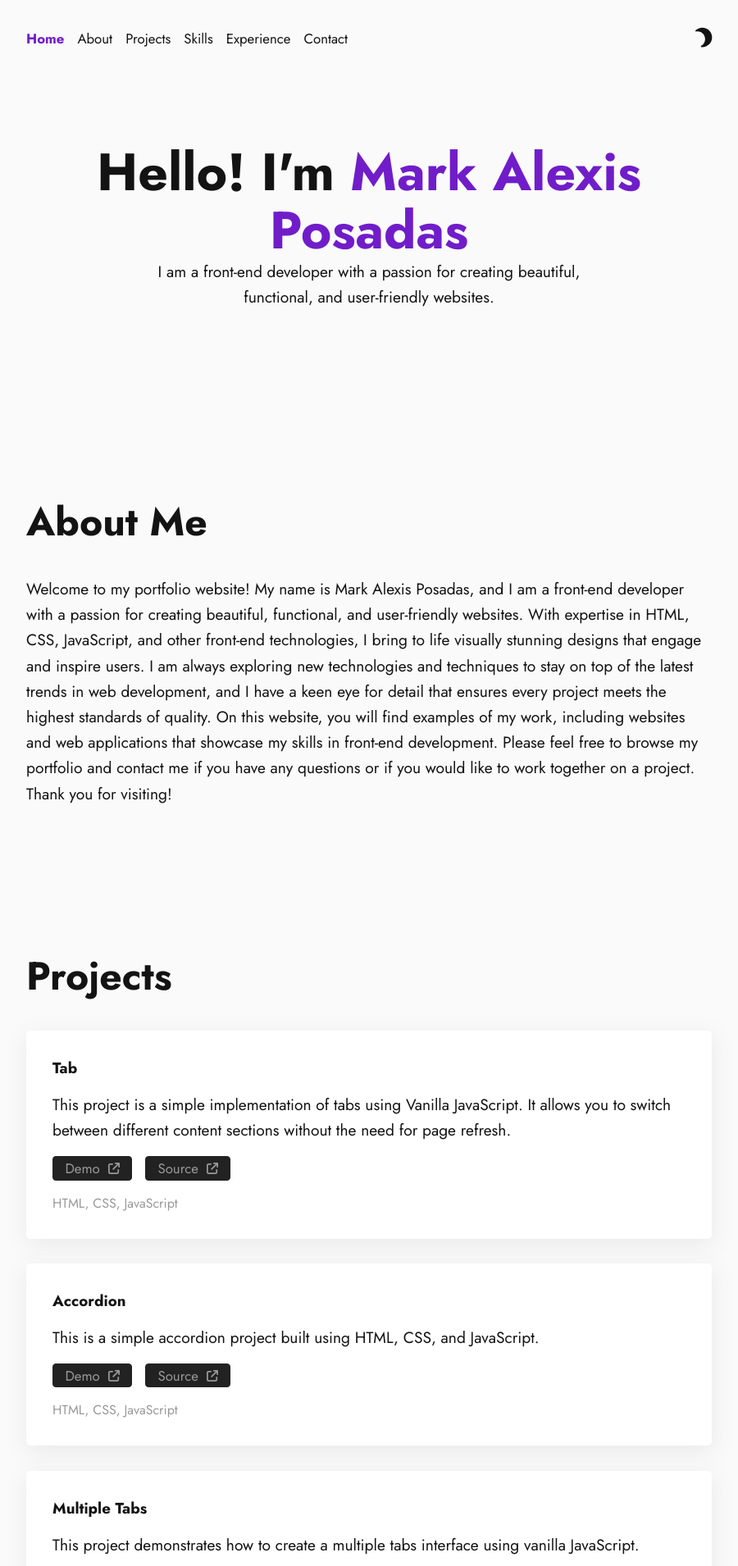
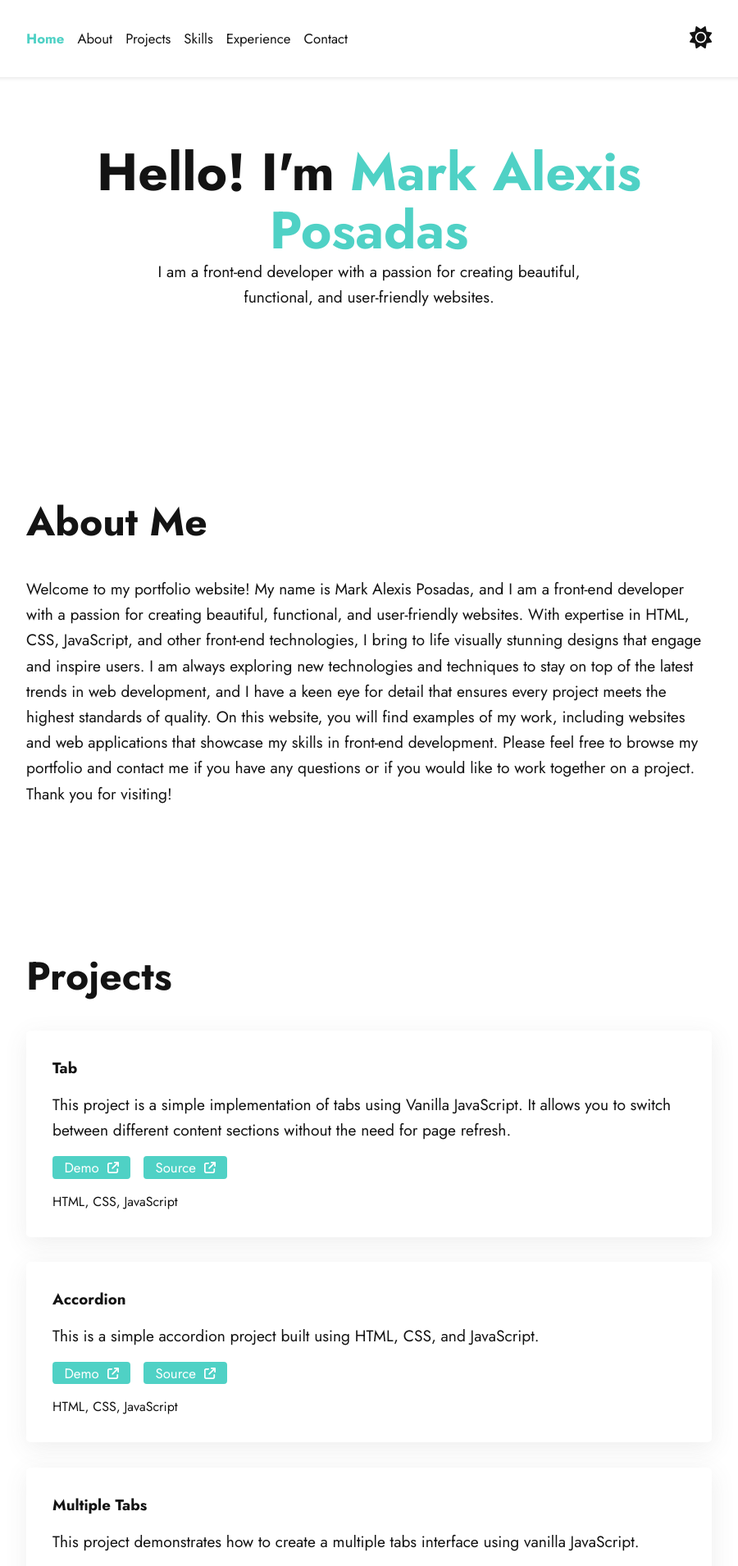
Before and after one commit to Mark-Alexis-Posadas/react-portfolio, a React (Vite) app: page / in a window 1280 px wide. Shown: the top 1910 px of the page at 82% size, without its empty margins (190-1090 px from the left). Built offline with nearby package versions, Linux system fonts and the light colour scheme.

Commit message:
refactor theme

```diff
--- a/src/Layout.jsx
+++ b/src/Layout.jsx
@@ -13,29 +13,23 @@ import Footer from "./Footer";
 import { ThemeContainer } from "./styles/ThemeContainer.style";
 
 const lightTheme = {
-  body: "#fafafa",
-  primaryColor: "#701dc9",
+  primary: "#ffffff",
   textColor: "#131313",
-  secondaryColor: "#fff",
-  tags: "#999",
-  input: "#fff",
-  btn: "#222",
+  activeColor: "#4fd1c5",
+  cardBgColor: "#ffffff",
+  formBgColor: "#fafafa",
 };
 
 const darkTheme = {
-  body: "#131313",
-  primaryColor: "#701dc9",
-  textColor: "#fff",
-  secondaryColor: "#263236",
-  tags: "#fff",
-  input: "#263238",
-  btn: "#701dc9",
+  primary: "#2b3945",
+  textColor: "#ffffff",
+  activeColor: "#4fd1c5",
+  cardBgColor: "#263236",
+  formBgColor: "#263236",
 };
 
 const Layout = () => {
   const [theme, setTheme] = useState(localStorage.getItem("theme") || "light");
-
-  // const [theme, setTheme] = useState("light");
   const isDarkTheme = theme === "dark";
   const newTheme = isDarkTheme ? "light" : "dark";
 
@@ -48,7 +42,6 @@ const Layout = () => {
     <ThemeProvider theme={isDarkTheme ? darkTheme : lightTheme}>
       <ThemeContainer>
         <GlobalStyle />
-
         <Navbar toggleMainTheme={toggleMainTheme} />
         <Header />
         <About />
--- a/src/Navbar.jsx
+++ b/src/Navbar.jsx
@@ -11,12 +11,6 @@ import { faMoon, faSun } from "@fortawesome/free-solid-svg-icons";
 import { Link } from "react-scroll";
 
 import navbarApi from "./api/navbarApi";
-
-const initialState = {
-  isDarkTheme: false,
-  isMenuOpen: false,
-  isToggled: false,
-};
 
 function reducer(state, action) {
   switch (action.type) {
@@ -66,10 +60,10 @@ export default function Navbar({ toggleMainTheme }) {
             return (
               <li key={index} className="nav-items">
                 <Link
-                  to={path} // the path should be the id of the section you want to scroll to
-                  smooth={true} // set smooth scrolling behavior
-                  duration={500} // set the duration of the scroll animation
-                  offset={-70} // adjust the scroll offset as needed
+                  to={path}
+                  smooth={true}
+                  duration={500}
+                  offset={-70}
                   className="nav-links"
                   activeClass="active"
                   spy={true}
@@ -82,7 +76,7 @@ export default function Navbar({ toggleMainTheme }) {
           <li className="nav-items">
             <FontAwesomeIcon
               onClick={toggleTheme}
-              icon={state.isDarkTheme ? faSun : faMoon}
+              icon={state.isDarkTheme ? faMoon : faSun}
               style={{ fontSize: "1.7rem", cursor: "pointer" }}
               className="fa-rotate-180"
             />
--- a/src/styles/Contact/Contact.style.js
+++ b/src/styles/Contact/Contact.style.js
@@ -16,8 +16,8 @@ export const ContactSection = styled.section`
       }
     }
     input[type="submit"] {
-      background-color: ${(props) => props.theme.btn};
-      color: ${(props) => props.theme.tags};
+      background-color: ${(props) => props.theme.activeColor};
+      color: ${(props) => props.theme.primary};
       border: none;
       outline: none;
       padding: 1rem;
--- a/src/styles/Header/Header.style.js
+++ b/src/styles/Header/Header.style.js
@@ -12,7 +12,7 @@ export const HeaderContainer = styled.header`
       color: ${(props) => props.theme.textColor};
 
       span {
-        color: ${(props) => props.theme.primaryColor};
+        color: ${(props) => props.theme.activeColor};
       }
     }
 
--- a/src/styles/Main/Main.style.js
+++ b/src/styles/Main/Main.style.js
@@ -1,5 +1,5 @@
 import styled from "styled-components";
 
 export const MainTheme = styled.div`
-  background-color: ${(props) => props.theme.body};
+  background-color: ${(props) => props.theme.primary};
 `;
--- a/src/styles/Navbar/Navbar.style.js
+++ b/src/styles/Navbar/Navbar.style.js
@@ -2,7 +2,8 @@ import styled from "styled-components";
 
 export const NavBar = styled.nav`
   &.navbar {
-    background-color: ${(props) => props.theme.body};
+    background-color: ${(props) => props.theme.primary};
+    box-shadow: 0 2px 5px rgba(0, 0, 0, 0.01), 0 2px 5px rgba(0, 0, 0, 0.08);
     display: flex;
     align-items: center;
     justify-content: end;
@@ -22,8 +23,8 @@ export const NavBar = styled.nav`
         font-weight: 400;
         cursor: pointer;
         &.active {
-          color: ${(props) => props.theme.primaryColor};
           font-weight: 700;
+          color: ${(props) => props.theme.activeColor};
         }
       }
 
@@ -89,7 +90,7 @@ export const BurgerIcon = styled.div`
     left: 0;
     width: 100%;
     height: 3px;
-    background-color: ${(props) => props.theme.primaryColor};
+    background-color: ${(props) => props.theme.textColor};
     transition: transform 0.2s ease-out;
   }
 
--- a/src/styles/Projects/Projects.style.js
+++ b/src/styles/Projects/Projects.style.js
@@ -12,7 +12,6 @@ export const ProjectsSection = styled.section`
     display: flex;
     align-items: center;
     li {
-      color: ${(props) => props.theme.tags};
       margin-right: 1rem;
     }
   }
@@ -26,9 +25,9 @@ export const ProjectsSection = styled.section`
   }
 
   a {
-    background-color: ${(props) => props.theme.btn};
-    color: ${(props) => props.theme.tags};
-    border: 1px solid #222;
+    background-color: ${(props) => props.theme.activeColor};
+    border: none;
+    color: ${(props) => props.theme.primary};
     padding: 0.1rem 0.9rem;
     border-radius: 4px;
     display: flex;
--- a/src/styles/Skills/Skills.style.js
+++ b/src/styles/Skills/Skills.style.js
@@ -10,20 +10,8 @@ export const SkillsSection = styled.section`
       align-items: center;
       justify-content: center;
 
-      /* &:nth-child(11) {
-        svg {
-          color: #61dbfb;
-        }
-      }
-
-      &:nth-child(12) {
-        svg {
-          color: #61dbfb;
-        }
-      } */
-
       &:hover {
-        background-color: rgb(112, 29, 201);
+        background-color: rgb(79, 209, 197);
         svg,
         span {
           color: #fff;
@@ -34,7 +22,7 @@ export const SkillsSection = styled.section`
         color: ${(props) => props.theme.textColor};
       }
       span {
-        color: ${(props) => props.theme.tags};
+        color: ${(props) => props.theme.textColor};
       }
     }
 
--- a/src/styles/ThemeContainer.style.js
+++ b/src/styles/ThemeContainer.style.js
@@ -1,6 +1,6 @@
 import styled from "styled-components";
 
 export const ThemeContainer = styled.div`
-  background-color: ${(props) => props.theme.body};
+  background-color: ${(props) => props.theme.primary};
   transition: all 0.25s ease;
 `;
--- a/src/styles/createGlobalStyle.js
+++ b/src/styles/createGlobalStyle.js
@@ -27,9 +27,9 @@ export const Paragraph = styled.p`
 `;
 
 export const FormInput = styled.input`
-  background-color: ${(props) => props.theme.input};
   padding: 1rem;
   border: none;
+  background-color: ${(props) => props.theme.formBgColor};
   &::placeholder {
     font-family: Jost, sans-serif;
     font-size: 1rem;
@@ -37,15 +37,20 @@ export const FormInput = styled.input`
 `;
 
 export const FormTextArea = styled.textarea`
-  background-color: ${(props) => props.theme.input};
+  background-color: ${(props) => props.theme.formBgColor};
 `;
 
 export const Card = styled.article`
-  background-color: ${(props) => props.theme.secondaryColor};
+  background-color: ${(props) => props.theme.cardBgColor};
   box-shadow: rgba(90, 90, 90, 0.1) 1px 7px 29px 0px;
   padding: 2rem;
   margin-bottom: 1.9rem;
   border-radius: 5px;
+  ul {
+    li {
+      color: ${(props) => props.theme.textColor};
+    }
+  }
 `;
 
 const GlobalStyle = createGlobalStyle`
@@ -60,9 +65,7 @@ const GlobalStyle = createGlobalStyle`
     font-family: "Jost", sans-serif;
     height: 100%
   }
-  /* html, body, #root, #root>div {
-  height: 100%
-  } */
+
   section, header {
     min-height: calc(650px - 6rem);
     padding: 3rem 0;
@@ -106,9 +109,6 @@ const GlobalStyle = createGlobalStyle`
     text-decoration: none;
     text-transform: capitalize;
     font-size: 1.05rem;
-    &.active {
-      color: red;
-    }
   }
 
   input,button,textarea {
```
